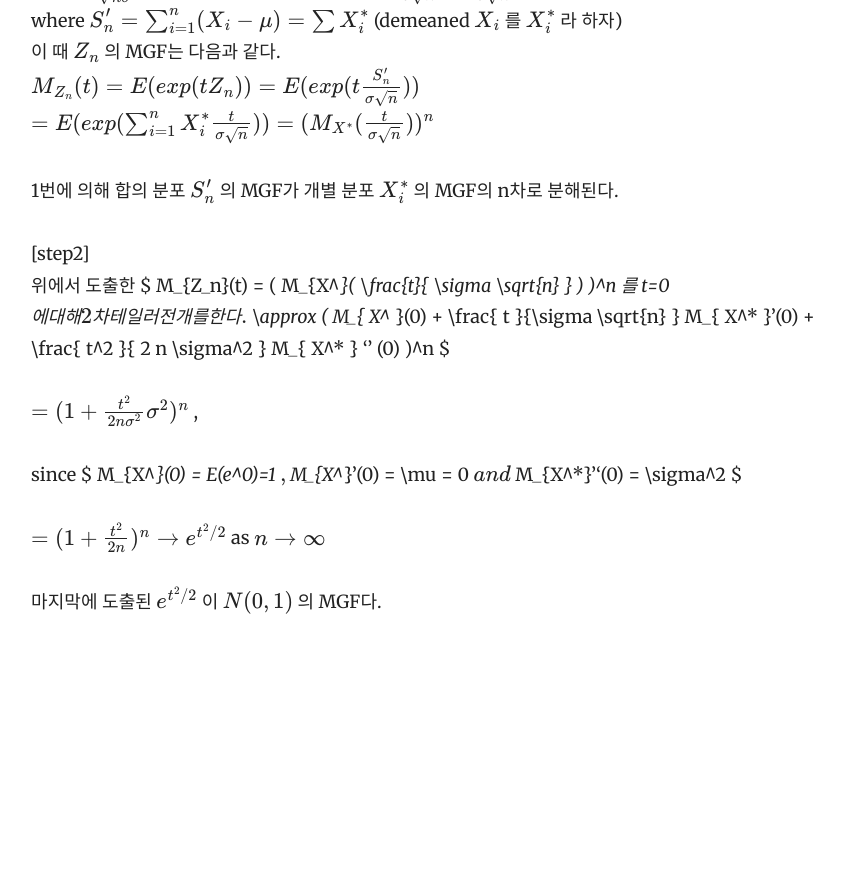
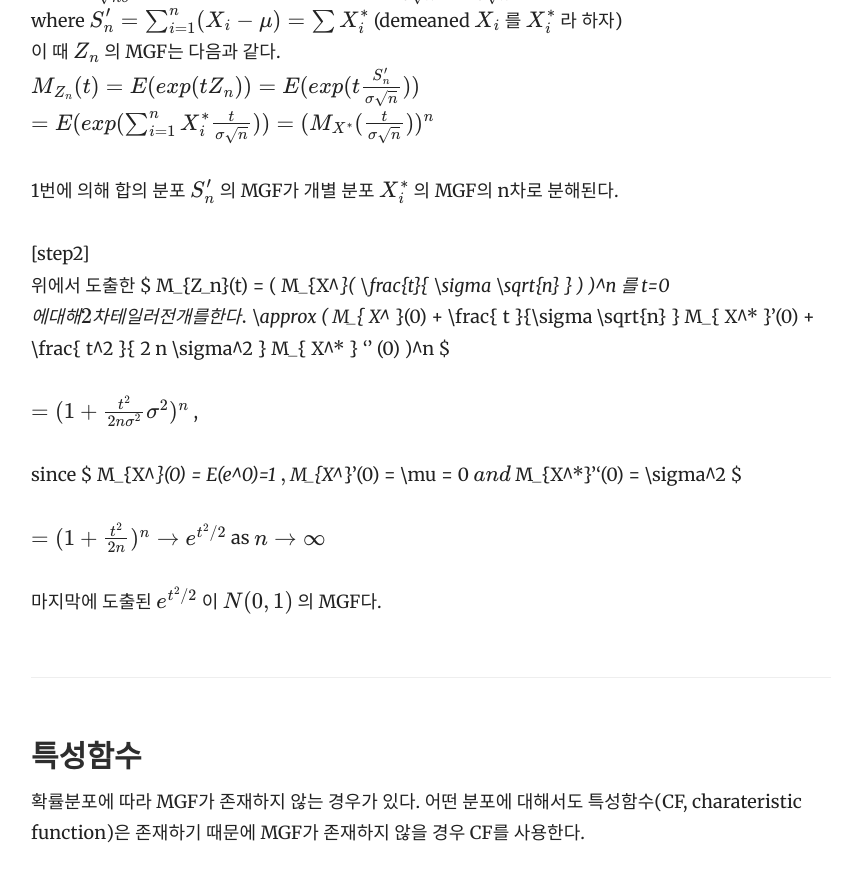
Before and after one commit to yrk3434/yrk3434.github.io, a Jekyll site: the page built from _docs/Theory/Mathematical Statistics.md, in a window 1280 px wide and 900 px high, scrolled down 3152 px. Shown: the top 882 px of the window, without its empty margins (359-1200 px from the left). Built offline with Jekyll 4.4.1, drawn with Linux system fonts in a browser that asks for light colours; formulas are drawn with MathJax 3; before the commit the page ends 3821 px from its top, so only the background shows below that.

Commit message:
Update Mathematical Statistics.md

```diff
--- a/_docs/Theory/Mathematical Statistics.md
+++ b/_docs/Theory/Mathematical Statistics.md
@@ -104,3 +104,7 @@ $ X_1, X_2, ..., X_n $ 이 identically independent distributed(iid) $ F $ 를
   $ =  ( 1+ \frac{t^2}{2 n }  )^n  \rightarrow e^{t^2/2}  $ as $ n  \rightarrow \infty $ <br/>
 
   마지막에 도출된 $ e^{t^2/2} $ 이 $ N(0,1) $ 의 MGF다.
+
+
+### 특성함수
+확률분포에 따라 MGF가 존재하지 않는 경우가 있다. 어떤 분포에 대해서도 특성함수(CF, charateristic function)은 존재하기 때문에 MGF가 존재하지 않을 경우 CF를 사용한다.
```
